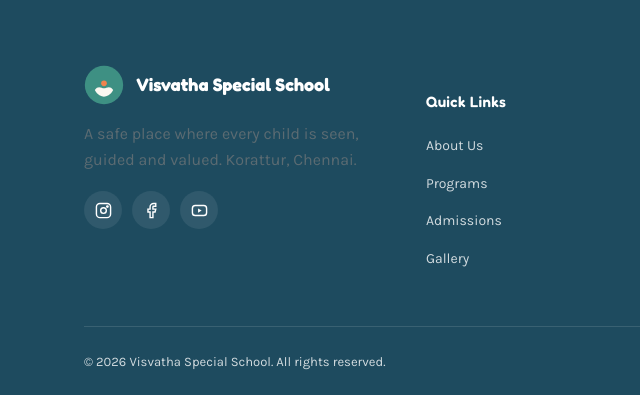
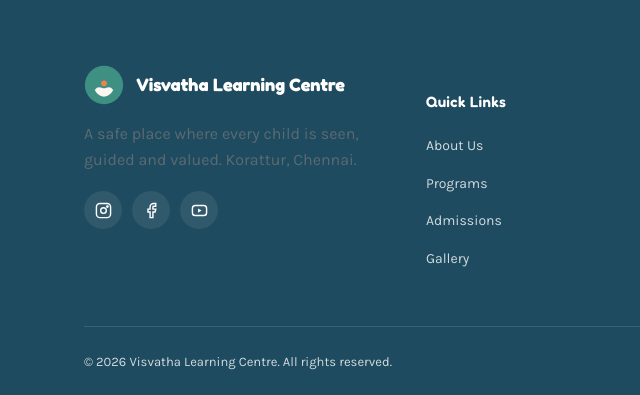
Before and after one commit to Tarxxified/visvatha-special-school, a plain HTML site: page gallery.html in a window 1280 px wide. Shown: the part 1110-1505 px from the top of the page, 0-640 px from the left. Drawn offline with Linux system fonts and the light colour scheme.

Commit message:
changed Visvatha special school into visvatha learning centre

```diff
--- a/backend/package.json
+++ b/backend/package.json
@@ -1,7 +1,7 @@
 {
   "name": "visvatha-backend",
   "version": "1.0.0",
-  "description": "Backend API for the Visvatha Special School website — receives and manages enquiry form submissions.",
+  "description": "Backend API for the Visvatha Learning Centre website — receives and manages enquiry form submissions.",
   "main": "server.js",
   "scripts": {
     "start": "node server.js",
--- a/backend/server.js
+++ b/backend/server.js
@@ -1,5 +1,5 @@
 // ============================================================
-// VISVATHA SPECIAL SCHOOL — BACKEND SERVER
+// VISVATHA Learning Centre — BACKEND SERVER
 // ------------------------------------------------------------
 // Run with:  npm install   then   npm run dev  (or npm start)
 // ============================================================
--- a/css/style.css
+++ b/css/style.css
@@ -1,5 +1,5 @@
 /* ============================================================
-   VISVATHA SPECIAL SCHOOL — STYLESHEET
+   VISVATHA Learning Centre — STYLESHEET
    ------------------------------------------------------------
    Organized in sections:
    1. Design tokens (edit colors/fonts here — changes apply everywhere)
--- a/gallery.html
+++ b/gallery.html
@@ -3,8 +3,8 @@
 <head>
 <meta charset="UTF-8">
 <meta name="viewport" content="width=device-width, initial-scale=1.0">
-<title>Photo Gallery | Visvatha Special School</title>
-<meta name="description" content="A look inside Visvatha Special School, Korattur, Chennai — classrooms, activities, and everyday moments.">
+<title>Photo Gallery | Visvatha Learning Centre</title>
+<meta name="description" content="A look inside Visvatha Learning Centre, Korattur, Chennai — classrooms, activities, and everyday moments.">
 
 <link rel="preconnect" href="https://fonts.googleapis.com">
 <link rel="preconnect" href="https://fonts.gstatic.com" crossorigin>
@@ -89,7 +89,7 @@
     <div class="gallery-grid" id="galleryGrid">
 
       <div class="gallery-item reveal" data-category="classroom">
-        <img src="assets/images/gallery/1.jpeg" alt="Students in the classroom at Visvatha Special School" loading="lazy">
+        <img src="assets/images/gallery/1.jpeg" alt="Students in the classroom at Visvatha Learning Centre" loading="lazy">
         <div class="gallery-item-overlay">
           <svg viewBox="0 0 24 24" fill="none" stroke="currentColor" stroke-width="2"><path d="M15 3h6v6M9 21H3v-6M21 3l-7 7M3 21l7-7"/></svg>
         </div>
@@ -152,7 +152,7 @@
             <path d="M13 30c4-6 8-2 11-2s7-4 11 2c-3 6-8 8-11 8s-8-2-11-8Z" fill="#FBF7F0"/>
             <circle cx="24" cy="22" r="3.4" fill="#F0834D"/>
           </svg>
-          <strong>Visvatha Special School</strong>
+          <strong>Visvatha Learning Centre</strong>
         </div>
         <p>A safe place where every child is seen, guided and valued. Korattur, Chennai.</p>
         <div class="footer-social">
@@ -193,7 +193,7 @@
     </div>
 
     <div class="footer-bottom">
-      <span>&copy; <span id="year"></span> Visvatha Special School. All rights reserved.</span>
+      <span>&copy; <span id="year"></span> Visvatha Learning Centre. All rights reserved.</span>
       <span><a href="#">Privacy Policy</a> &nbsp;|&nbsp; <a href="#">Terms of Service</a></span>
     </div>
   </div>
--- a/js/script.js
+++ b/js/script.js
@@ -1,5 +1,5 @@
 /* ============================================================
-   VISVATHA SPECIAL SCHOOL — SCRIPT
+   VISVATHA Learning Centre — SCRIPT
    ------------------------------------------------------------
    1. Mobile nav toggle
    2. Sticky header shadow on scroll
--- a/script.js
+++ b/script.js
@@ -1,5 +1,5 @@
 /* ============================================================
-   VISVATHA SPECIAL SCHOOL — SCRIPT
+   VISVATHA Learning Centre — SCRIPT
    ------------------------------------------------------------
    1. Mobile nav toggle
    2. Sticky header shadow on scroll
--- a/style.css
+++ b/style.css
@@ -1,5 +1,5 @@
 /* ============================================================
-   VISVATHA SPECIAL SCHOOL — STYLESHEET
+   VISVATHA LEARNING CENTRE — STYLESHEET
    ------------------------------------------------------------
    Organized in sections:
    1. Design tokens (edit colors/fonts here — changes apply everywhere)
```
Also changed, not shown: index.html (+2 -2 lines), README.md.
